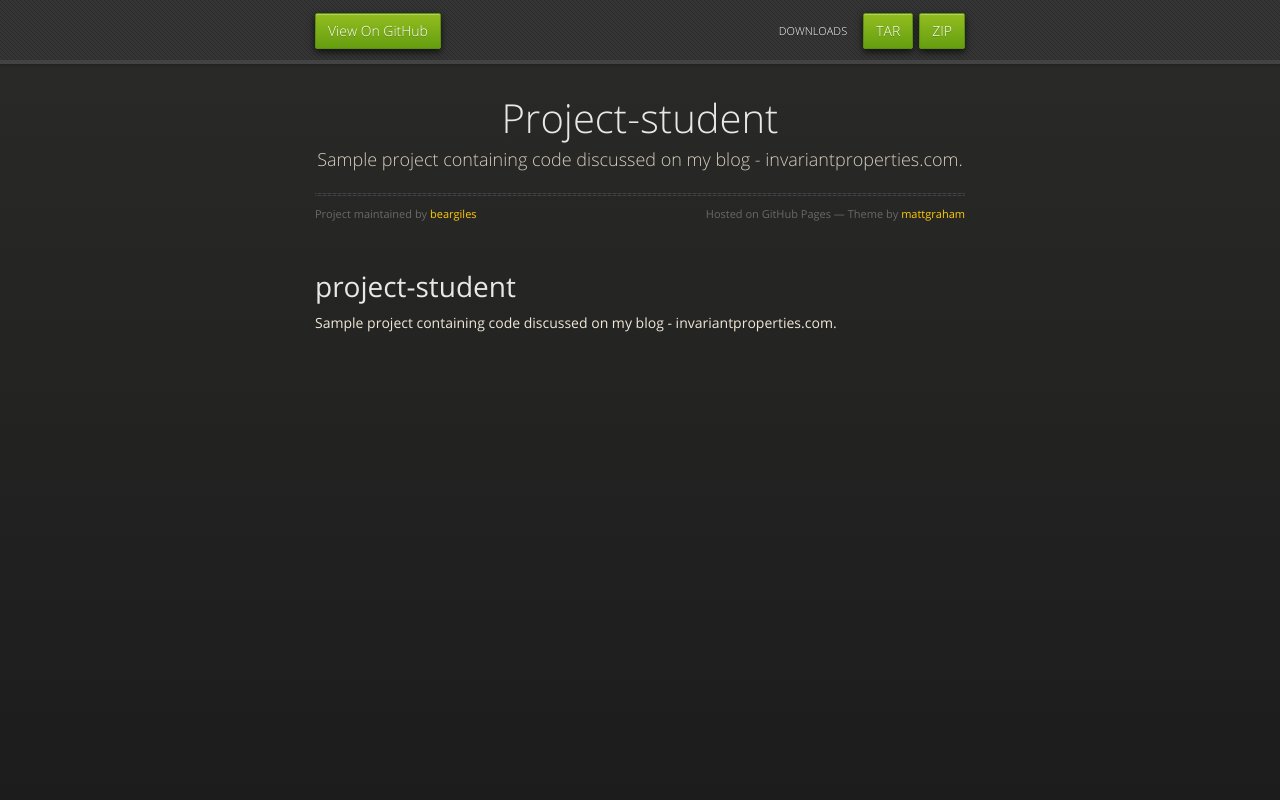
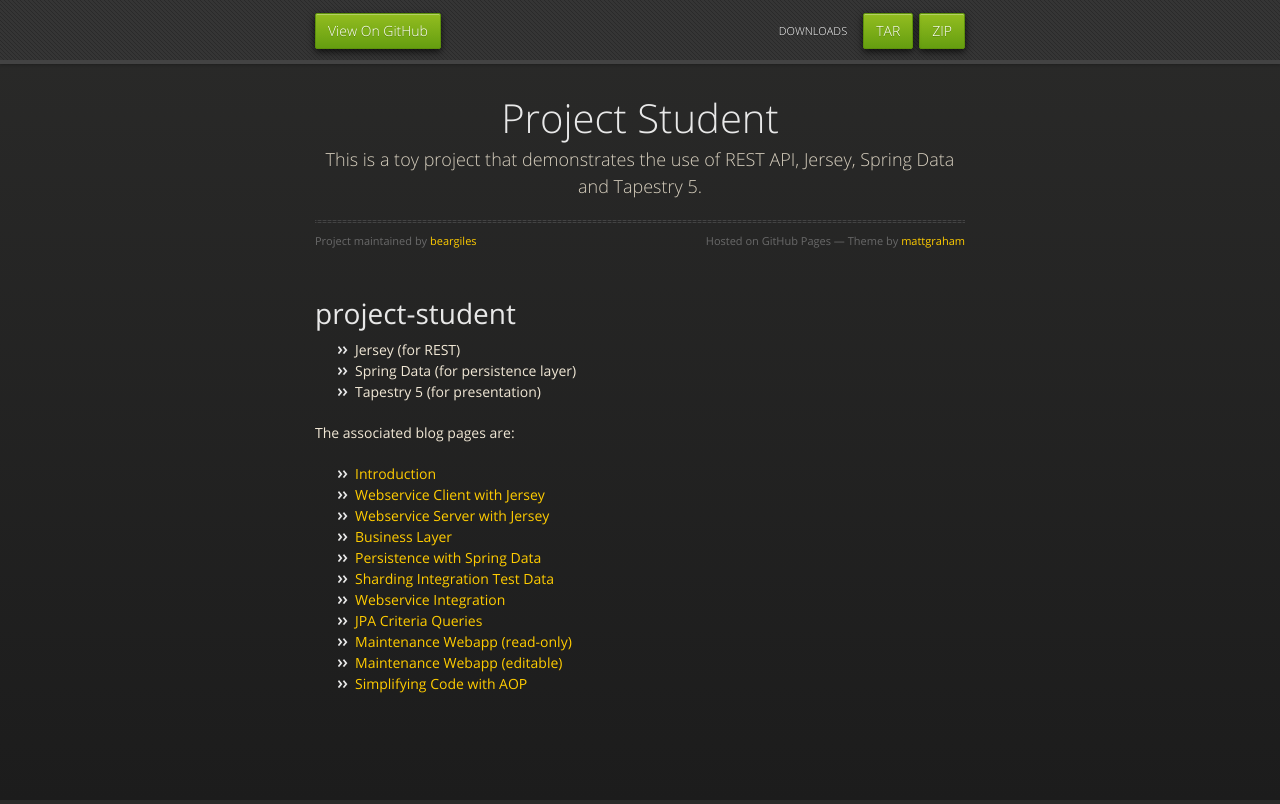
Before and after one commit to beargiles/project-student, a plain HTML site: page index.html in a window 1280 px wide. Drawn offline with nearby package versions, Linux system fonts and the light colour scheme.

Commit message:
Added index file.

```diff
--- a/index.html
+++ b/index.html
@@ -31,8 +31,8 @@
 
       <section>
         <div id="title">
-          <h1>Project-student</h1>
-          <p>Sample project containing code discussed on my blog - invariantproperties.com.</p>
+          <h1>Project Student</h1>
+          <p>This is a toy project that demonstrates the use of REST API, Jersey, Spring Data and Tapestry 5.</p>
           <hr>
           <span class="credits left">Project maintained by <a href="https://github.com/beargiles">beargiles</a></span>
           <span class="credits right">Hosted on GitHub Pages &mdash; Theme by <a href="https://twitter.com/michigangraham">mattgraham</a></span>
@@ -41,7 +41,25 @@
         <h1>
 <a name="project-student" class="anchor" href="#project-student"><span class="octicon octicon-link"></span></a>project-student</h1>
 
-<p>Sample project containing code discussed on my blog - invariantproperties.com.</p>
+<ul>
+<li>Jersey (for REST)</li>
+<li>Spring Data (for persistence layer)</li>
+<li>Tapestry 5 (for presentation)</li>
+</ul>
+<p>The associated blog pages are:
+<ul>
+<li><a href="http://invariantproperties.com/2013/12/10/project-student/">Introduction</a></li>
+<li><a href="http://invariantproperties.com/2013/12/16/project-student-webservice-client/">Webservice Client with Jersey</a></li>
+<li><a href="http://invariantproperties.com/2013/12/18/project-student-webservice-server-with-jersey/">Webservice Server with Jersey</a></li>
+<li><a href="http://invariantproperties.com/2013/12/19/project-student-business-layer/">Business Layer</a></li>
+<li><a href="http://invariantproperties.com/2013/12/19/project-student-persistence-with-spring-data/">Persistence with Spring Data</a></li>
+<li><a href="http://invariantproperties.com/2013/12/23/project-student-sharding-integration-test-data/">Sharding Integration Test Data</a></li>
+<li><a href="http://invariantproperties.com/2013/12/25/project-student-webservice-integration/">Webservice Integration</a></li>
+<li><a href="http://invariantproperties.com/2013/12/29/project-student-jpa-criteria-queries/">JPA Criteria Queries</a></li>
+<li><a href="http://invariantproperties.com/2013/12/30/project-student-maintenance-webapp-read-only/">Maintenance Webapp (read-only)</a></li>
+<li><a href="http://invariantproperties.com/2014/01/04/project-student-maintenance-webapp-editable/">Maintenance Webapp (editable)</a></li>
+<li><a href="http://invariantproperties.com/2014/01/09/project-student-simplifying-code-with-aop/">Simplifying Code with AOP</a></li>
+</ul>
       </section>
 
     </div>
```
